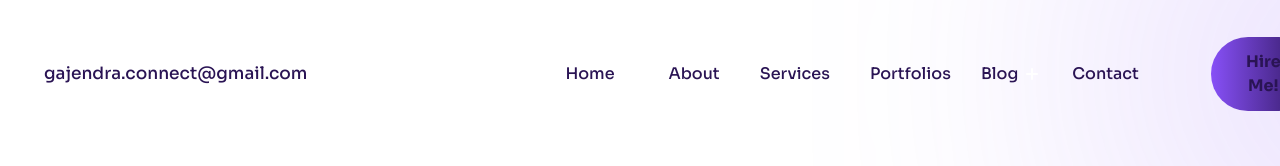
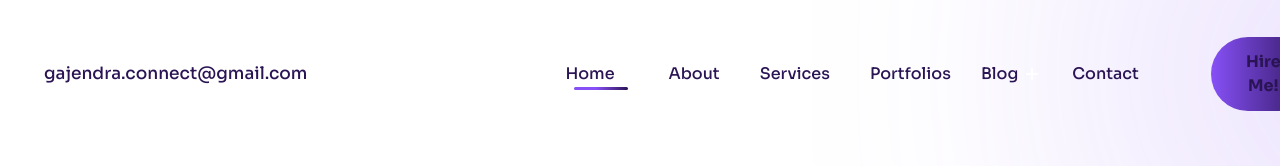
Before and after one commit to gajju44/Portfolio, a React (Vite) app: page / in a window 1280 px wide. Shown: the top 166 px of the page. Built offline with nearby package versions, Linux system fonts and the light colour scheme.

Commit message:
added navigations

```diff
--- a/package.json
+++ b/package.json
@@ -12,7 +12,8 @@
   "dependencies": {
     "lucide-react": "^0.454.0",
     "react": "^18.3.1",
-    "react-dom": "^18.3.1"
+    "react-dom": "^18.3.1",
+    "react-router-dom": "^6.28.0"
   },
   "devDependencies": {
     "@eslint/js": "^9.13.0",
--- a/src/App.jsx
+++ b/src/App.jsx
@@ -1,15 +1,15 @@
 import HomePage from './Pages/HomePage/HomePage'
-
+import { createBrowserRouter, RouterProvider } from "react-router-dom";
 function App() {
 
-
-  return (
-    <>
-    <div className='overflow-x-hidden'>
-    <HomePage/>
-    </div>
-    </>
-  )
+  const router = createBrowserRouter([
+    {
+      path: "/",
+      element: <HomePage />,
+      errorElement: <>404 page not found</>,
+    },
+  ]);
+  return <RouterProvider router={router} />;
 }
 
 export default App
--- a/src/Components/SharedComponent/HeaderBtn.jsx
+++ b/src/Components/SharedComponent/HeaderBtn.jsx
@@ -1,11 +1,13 @@
 import React from 'react';
+import { NavLink } from 'react-router-dom';
 
-function HeaderBtn({ Text, Img }) {
+function HeaderBtn({ Text, Img, Link }) {
   return (
-    <a href="#" className="py-[30px] underline-animation relative gap-1 font-medium text-[16px] flex justify-center items-center">
+    <NavLink to={Link} className={({ isActive }) =>
+        `${isActive ? 'after:scale-x-100' : ''} py-[30px]  underline-animation relative gap-1 font-medium text-[16px] flex justify-center items-center`} >
       {Text}
       {Img && <img src={Img} alt={Text} className="w-5 h-5" />}
-    </a>
+    </NavLink>
   );
 }
 
--- a/src/Components/SharedComponent/NavLinks.js
+++ b/src/Components/SharedComponent/NavLinks.js
@@ -1,29 +1,36 @@
+import { Link } from 'lucide-react';
 import PlusIco from '../../assets/HomePage/plusIcon.svg';
 
  const NavLinks=[
     {
         text:'Home ',
         img:PlusIco,
+        Link:'/',
     },
     {
         text:'About',
         img:'',
+        Link:'/About',
     },
     {
         text:'Services',
         img:'',
+        Link:'/Services',
     },
     {
         text:'Portfolios',
         img:'',
+        Link:'/Portfolios',
     },
     {
         text:'Blog ',
         img:PlusIco,
+        Link:'/Blog',
     },
     {
         text:'Contact',
         img:'',
+        Link:'/Contact',
     },
 
     ];
--- a/src/Components/SharedComponent/Navbar.jsx
+++ b/src/Components/SharedComponent/Navbar.jsx
@@ -26,7 +26,7 @@ function Navbar() {
 
         <div className='flex gap-10 items-center'>
             {NavLinks.map((data,index)=>(
-               <HeaderBtn key={index} Img={data.img} Text={data.text}/> ) )}
+               <HeaderBtn key={index} Img={data.img} Link={data.Link} Text={data.text}/> ) )}
                <PrimaryBtn Text={'Hire Me!'} />
         </div>
 
--- a/src/Pages/HomePage/HomePage.jsx
+++ b/src/Pages/HomePage/HomePage.jsx
@@ -5,7 +5,7 @@ import Introduction from './Introduction.jsx';
 function HomePage() {
   return (
    <>
-   <div className='flex flex-col items-center gap-20 w-full h-screen font-sora'>
+   <div className='flex flex-col items-center gap-20 w-full overflow-x-hidden h-screen font-sora'>
    <Navbar/>
    <Introduction/>
 
```
Also changed, not shown: 1 other file (tests, documents, lock files or other folders).
